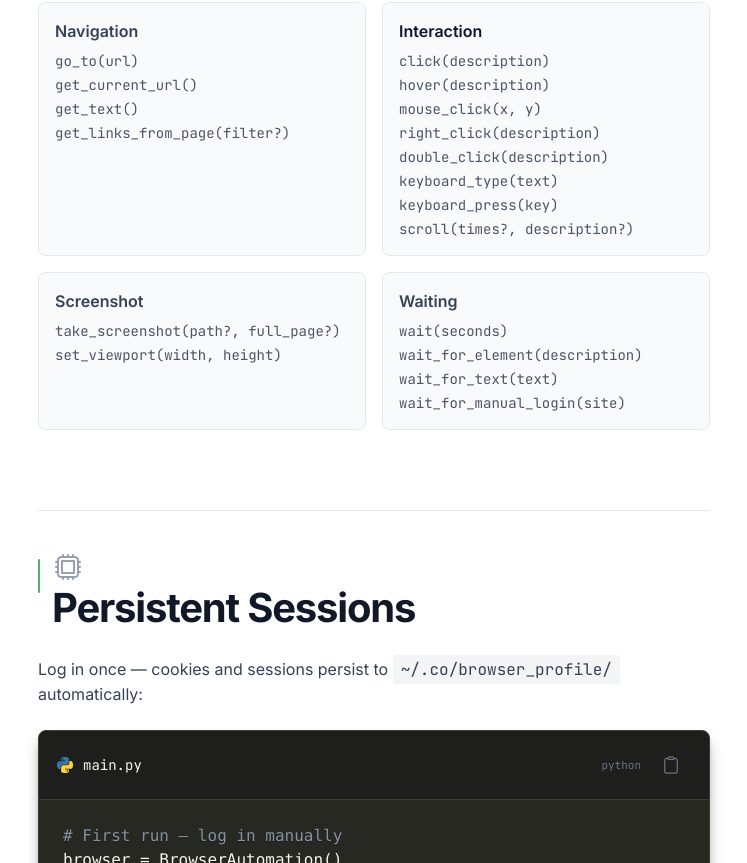
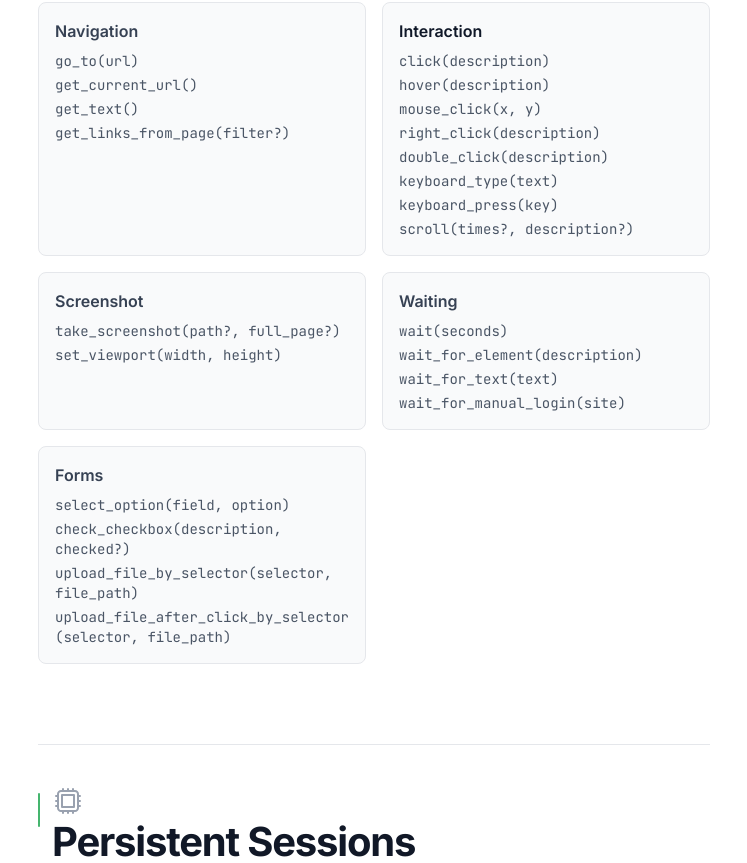
Before and after one commit to wu-changxing/connectonion-docs-site, a Next.js app: page /useful-tools/browser-tools in a window 1280 px wide. Shown: the part 1937-2800 px from the top of the page, without its empty margins (282-1029 px from the left). Built offline with nearby package versions, Linux system fonts and the light colour scheme; no server answers.

Commit message:
Update browser upload docs

```diff
--- a/app/useful-tools/browser-tools/page.tsx
+++ b/app/useful-tools/browser-tools/page.tsx
@@ -117,6 +117,15 @@ with BrowserAutomation() as browser:
                 <li>wait_for_element(description)</li>
                 <li>wait_for_text(text)</li>
                 <li>wait_for_manual_login(site)</li>
+              </ul>
+            </div>
+            <div className="bg-gray-50 border border-gray-200 rounded-lg p-4">
+              <h3 className="font-semibold text-gray-700 mb-2">Forms</h3>
+              <ul className="text-sm text-gray-600 space-y-1 font-mono">
+                <li>select_option(field, option)</li>
+                <li>check_checkbox(description, checked?)</li>
+                <li>upload_file_by_selector(selector, file_path)</li>
+                <li>upload_file_after_click_by_selector(selector, file_path)</li>
               </ul>
             </div>
           </div>
@@ -261,6 +270,26 @@ browser.check_checkbox("newsletter", checked=False)  # Uncheck`}
           />
         </section>
 
+        {/* File Uploads */}
+        <section className="mb-20">
+          <h2 className="heading-2">File Uploads</h2>
+          <CodeWithResult
+            code={`# Upload to an existing file input. Hidden inputs are supported.
+browser.upload_file_by_selector('input[type="file"]', "cover.png")
+
+# Click an upload button that opens the OS file picker, then attach the file.
+browser.upload_file_after_click_by_selector(
+    "button",
+    "cover.png",
+    text="Upload from computer",
+)`}
+            language="python"
+          />
+          <p className="text-gray-700 mt-4 text-sm">
+            Both upload helpers accept <code className="bg-gray-100 px-2 py-1 rounded font-mono">frame_url_contains</code> and <code className="bg-gray-100 px-2 py-1 rounded font-mono">frame_name</code> for upload controls inside iframes. Pass <code className="bg-gray-100 px-2 py-1 rounded font-mono">index</code> when a selector matches multiple controls.
+          </p>
+        </section>
+
         {/* Waiting */}
         <section className="mb-20">
           <h2 className="heading-2">Waiting</h2>
```
